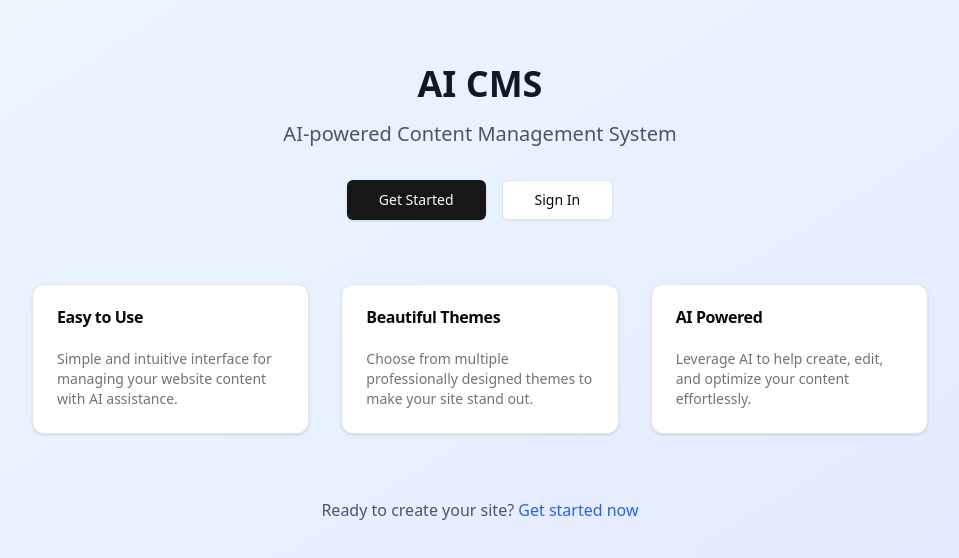
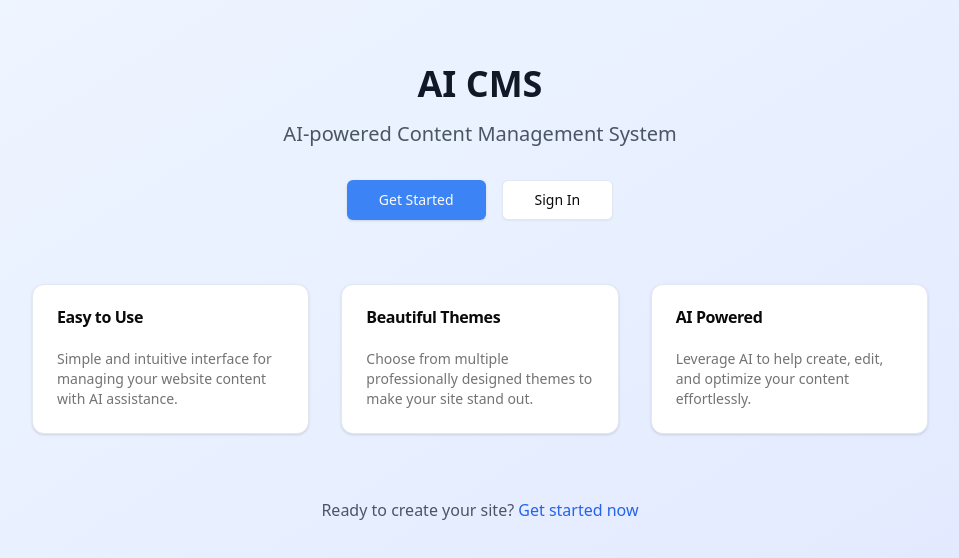
Before and after one commit to docmet/aicms, a Next.js app in the folder frontend/: page / in a window 1280 px wide. Shown: the top 558 px of the page, without its empty margins (160-1119 px from the left). Built offline with nearby package versions, Linux system fonts and the light colour scheme; no server answers.

Commit message:
Fix blue and dark themes
- Make default theme truly blue (217 91% 60%)
- Dark theme now has real dark background (#0a0a0a) with light text
- All themes now properly reflect their names
- Ready to move on to other features

```diff
--- a/frontend/src/app/globals.css
+++ b/frontend/src/app/globals.css
@@ -14,32 +14,44 @@
     --color-primary-600: #2563eb;
     --color-primary-700: #1d4ed8;
     --color-primary-800: #1e40af;
-    --color-primary-900: #1e3a8a;
+    --color-primary-900: #1e3a8a;/* Default theme - make it truly blue */
+    --primary: 217 91% 60%;
+    --primary-foreground: 0 0% 98%;
+    --primary-50: 217 91% 98%;
+    --primary-100: 217 91% 95%;
+    --primary-200: 217 91% 91%;
+    --primary-300: 217 91% 86%;
+    --primary-400: 217 91% 78%;
+    --primary-500: 217 91% 60%;
+    --primary-600: 217 91% 55%;
+    --primary-700: 217 91% 48%;
+    --primary-800: 217 91% 40%;
+    --primary-900: 217 91% 32%;
     --background: 0 0% 100%;
     --foreground: 0 0% 3.9%;
     --card: 0 0% 100%;
     --card-foreground: 0 0% 3.9%;
+    --border: 0 0% 89.8%;
+    --input: 0 0% 89.8%;
+    --muted: 0 0% 96.1%;
+    --muted-foreground: 0 0% 45.1%;
     --popover: 0 0% 100%;
     --popover-foreground: 0 0% 3.9%;
-    --primary: 0 0% 9%;
-    --primary-foreground: 0 0% 98%;
-    --secondary: 0 0% 96.1%;
-    --secondary-foreground: 0 0% 9%;
-    --muted: 0 0% 96.1%;
-    --muted-foreground: 0 0% 45.1%;
-    --accent: 0 0% 96.1%;
-    --accent-foreground: 0 0% 9%;
+    --secondary: 210 40% 96%;
+    --secondary-foreground: 222.2 84% 4.9%;
+    --accent: 210 40% 96%;
+    --accent-foreground: 222.2 84% 4.9%;
     --destructive: 0 84.2% 60.2%;
     --destructive-foreground: 0 0% 98%;
-    --border: 0 0% 89.8%;
-    --input: 0 0% 89.8%;
-    --ring: 0 0% 3.9%;
+    --border: 214.3 31.8% 91.4%;
+    --input: 214.3 31.8% 91.4%;
+    --ring: 217 91% 60%;
+    --radius: 0.5rem;
     --chart-1: 12 76% 61%;
     --chart-2: 173 58% 39%;
     --chart-3: 197 37% 24%;
     --chart-4: 43 74% 66%;
     --chart-5: 27 87% 67%;
-    --radius: 0.5rem;
   }
 
   /* Theme variants */
@@ -90,26 +102,26 @@
   }
 
   [data-theme='dark'] {
-    --primary: 215 25% 27%;
+    --primary: 217 91% 60%;
     --primary-foreground: 0 0% 98%;
-    --primary-50: 215 25% 96%;
-    --primary-100: 215 25% 92%;
-    --primary-200: 215 25% 84%;
-    --primary-300: 215 25% 76%;
-    --primary-400: 215 25% 64%;
-    --primary-500: 215 25% 27%;
-    --primary-600: 215 25% 22%;
-    --primary-700: 215 25% 18%;
-    --primary-800: 215 25% 14%;
-    --primary-900: 215 25% 10%;
-    --background: 215 25% 10%;
-    --foreground: 0 0% 98%;
-    --card: 215 25% 12%;
-    --card-foreground: 0 0% 98%;
-    --border: 215 25% 20%;
-    --input: 215 25% 20%;
-    --muted: 215 25% 12%;
-    --muted-foreground: 215 25% 64%;
+    --primary-50: 217 91% 10%;
+    --primary-100: 217 91% 15%;
+    --primary-200: 217 91% 20%;
+    --primary-300: 217 91% 25%;
+    --primary-400: 217 91% 35%;
+    --primary-500: 217 91% 60%;
+    --primary-600: 217 91% 65%;
+    --primary-700: 217 91% 70%;
+    --primary-800: 217 91% 75%;
+    --primary-900: 217 91% 80%;
+    --background: 0 0% 5%;
+    --foreground: 0 0% 95%;
+    --card: 0 0% 8%;
+    --card-foreground: 0 0% 95%;
+    --border: 0 0% 15%;
+    --input: 0 0% 15%;
+    --muted: 0 0% 8%;
+    --muted-foreground: 0 0% 60%;
   }
 
   [data-theme='minimal'] {
@@ -180,7 +192,7 @@
   }
 
   [data-theme='dark'] {
-    background: #0f172a;
+    background: #0a0a0a;
   }
 
   [data-theme='minimal'] {
```
Also changed, not shown: 1 other file (tests, documents, lock files or other folders).
